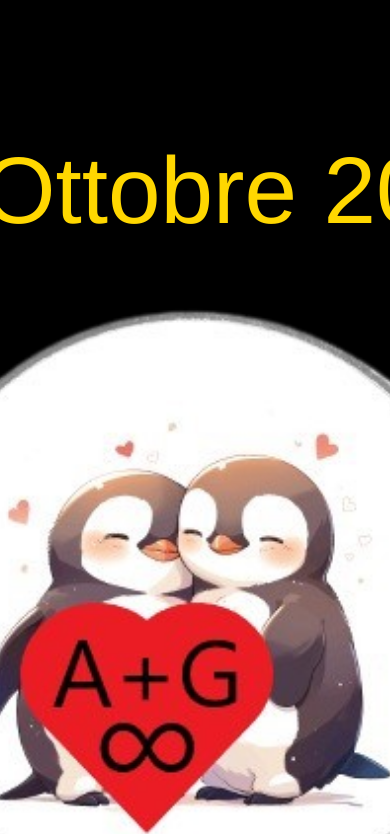
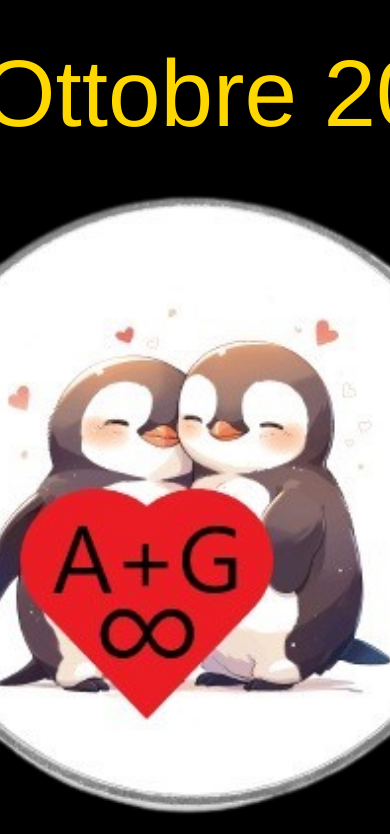
Before and after one commit to gio98/23ott24, a plain HTML site: page dist/index.html in a window 390 px wide. Shown: the top 834 px of the page. Drawn offline with nearby package versions, Linux system fonts and the light colour scheme; a web font is replaced by a local one.

Commit message:
Add files via upload

```diff
--- a/dist/index.html
+++ b/dist/index.html
@@ -10,12 +10,6 @@
 <body>
 <!-- partial:index.partial.html -->
 <div class="contain">
-  <div id="greeting-container">
-    <p style="color: gold;">3 anos juntos!!!</p>
-    <h1 id="greeting">
-      <span>23 Ottobre 2024</span>
-      <br>
-      <img id="img1" src="pinguini.jpg" alt=""> <br>
   <div class="tv">
     <div class="outerRing">
       <div class="middleRing">
@@ -35,6 +29,16 @@
     </div>
     <div class="base"></div>
   </div>
+  <div id="greeting-container">
+    <p style="color: gold;">3 anos juntos!!!</p>
+    <h1 id="greeting">
+      <span style="
+    position: relative;
+    top: -345px;
+    ">23 Ottobre 2024</span>
+      <br>
+      <img id="img1" src="pinguini.jpg" alt=""> <br>
+
       <br>
       Feliz Aniversario
       <br>
--- a/dist/style.css
+++ b/dist/style.css
@@ -4,6 +4,7 @@ body {
 
 .tv {
   position: relative;
+  top: 1297px;
   width: 700px;
   height: 400px;
   margin: 100px auto 0 auto;
@@ -674,6 +675,8 @@ crtOff::after {
     -o-transform: scale(0.70);
     -webkit-transform: scale(0.70);
     transform: scale(0.70);
+    position: relative;
+        top: -190px;
   }
   #greeting-container {
     position: absolute;
@@ -705,6 +708,7 @@ crtOff::after {
 
   #img1 {
     position: relative;
+    top: -370px;
     left: 0%;
     z-index: 99;
     width: 96%;
```
Lines whose indentation alone changed are shown as unchanged.
